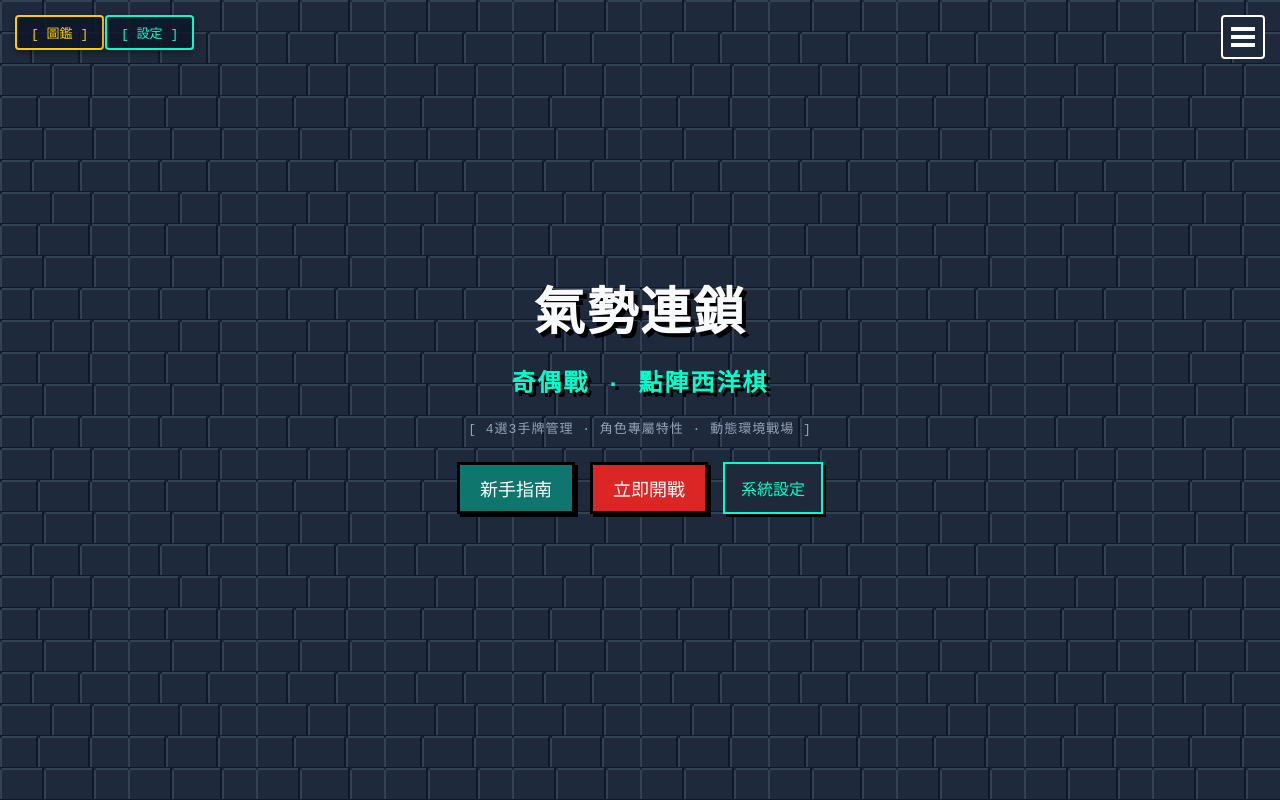
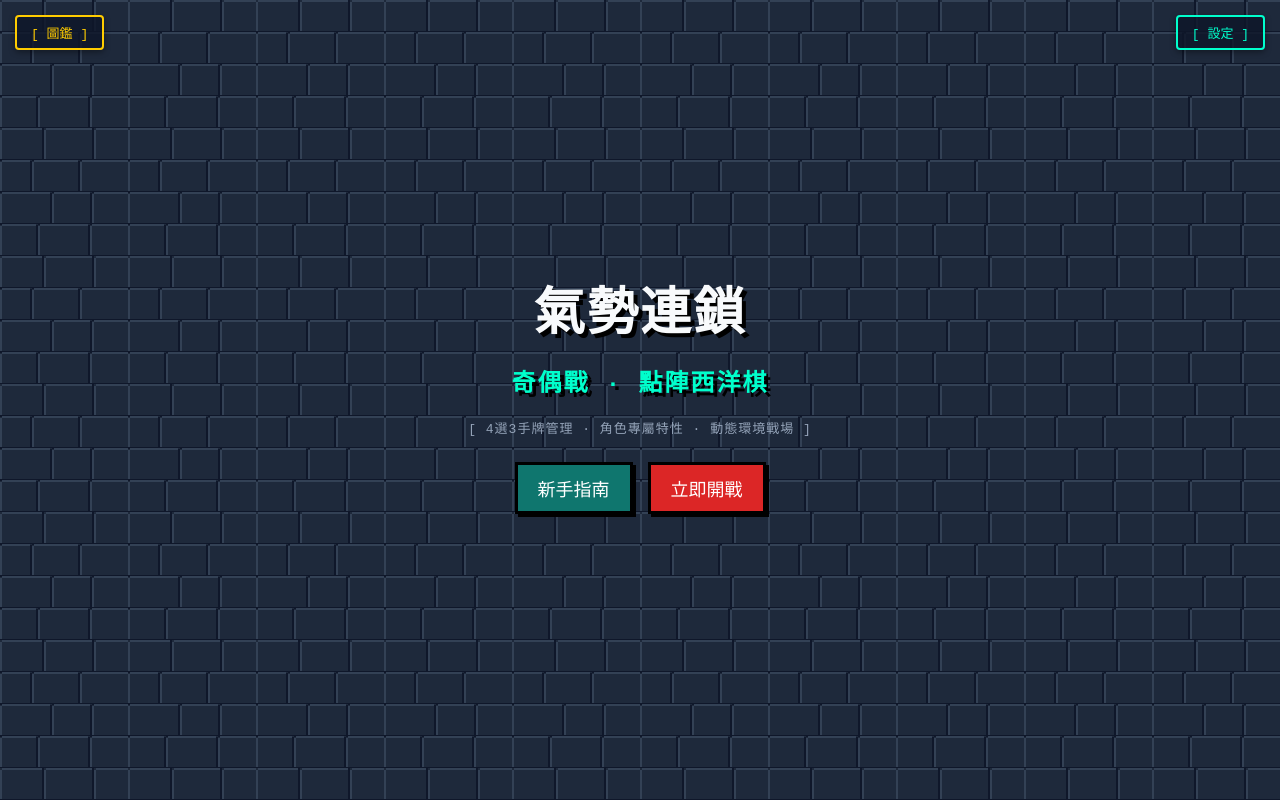
Before and after one commit to YaodeChiang4181/A-little-Game, a React (Vite) app in the folder frontend/: page / in a window 1280 px wide. Built offline with nearby package versions, Linux system fonts and the light colour scheme; a web font is replaced by a local one.

Commit message:
refactor: 重構導覽與首頁按鈕，消除重複設定入口並對齊首頁與局內職責

```diff
--- a/frontend/src/App.tsx
+++ b/frontend/src/App.tsx
@@ -326,6 +326,8 @@ export default function App() {
         [ 圖鑑 ]
       </button>
 
+      {/* 電腦版設定按鈕 (僅在 idle 首頁右上角顯示，與左上角圖鑑對稱) */}
+      {gameState === 'idle' && (
         <button
           className="settings-btn desktop-only"
           onClick={() => {
@@ -335,9 +337,10 @@ export default function App() {
         >
           [ 設定 ]
         </button>
+      )}
 
-      {/* 電腦版 Menu 選單按鈕 */}
-      {(gameState === 'playing' || gameState === 'idle') && !showTutorial && !showMenu && (
+      {/* 電腦版 Menu 選單按鈕 (僅在 playing 戰鬥中顯示為局內暫停與設定選單) */}
+      {gameState === 'playing' && !showTutorial && !showMenu && (
         <button
           className="help-btn desktop-only"
           onClick={() => {
@@ -376,6 +379,8 @@ export default function App() {
             ))}
           </div>
 
+          {/* 手機版：首頁顯示 [ 設定 ]，對局中則顯示 [ 選單 ] */}
+          {gameState === 'idle' ? (
             <button
               className="mobile-btn"
               style={{ borderColor: '#00ffcc', color: '#00ffcc' }}
@@ -386,7 +391,7 @@ export default function App() {
             >
               [ 設定 ]
             </button>
-
+          ) : (
             <button
               className="mobile-btn menu-btn"
               onClick={() => {
@@ -396,6 +401,7 @@ export default function App() {
             >
               [ 選單 ]
             </button>
+          )}
         </div>
 
         {/* 第二列：雙方血量與陣營狀態 (進行中或結算時) */}
@@ -598,22 +604,12 @@ export default function App() {
             <div style={{ color: '#94a3b8', fontSize: 'clamp(11px, 2.5vw, 13px)', marginBottom: '25px', letterSpacing: '1px' }}>
               [ 4選3手牌管理 · 角色專屬特性 · 動態環境戰場 ]
             </div>
-            <div style={{ display: 'flex', gap: '15px', justifyContent: 'center', flexWrap: 'wrap' }}>
+            <div style={{ display: 'flex', gap: '15px', justifyContent: 'center' }}>
               <button className="btn" style={{ background: '#0f766e', fontSize: 'clamp(14px, 3.5vw, 18px)', padding: '10px 20px' }} onClick={() => startGame(true)}>
                 新手指南
               </button>
               <button className="btn" style={{ background: '#dc2626', fontSize: 'clamp(14px, 3.5vw, 18px)', padding: '10px 20px' }} onClick={() => startGame(false)}>
                 立即開戰
-              </button>
-              <button
-                className="btn"
-                style={{ background: '#1e293b', border: '2px solid #00ffcc', color: '#00ffcc', fontSize: 'clamp(13px, 3vw, 16px)', padding: '10px 16px' }}
-                onClick={() => {
-                  soundManager.playSfx('click');
-                  setShowSettings(true);
-                }}
-              >
-                系統設定
               </button>
             </div>
           </div>
--- a/frontend/src/index.css
+++ b/frontend/src/index.css
@@ -595,11 +595,11 @@ html, body {
   background: #334155;
 }
 
-/* 系統設定按鈕 (電腦版) */
+/* 系統設定按鈕 (電腦版首頁右上角，與左上角圖鑑呼應對稱) */
 .settings-btn {
   position: absolute;
   top: 15px;
-  left: 105px;
+  right: 15px;
   background: rgba(15, 23, 42, 0.85);
   color: var(--color-cyan);
   border: 2px solid var(--color-cyan);
```
Also changed, not shown: 1 other file (tests, documents, lock files or other folders). Lines whose indentation alone changed are shown as unchanged.
